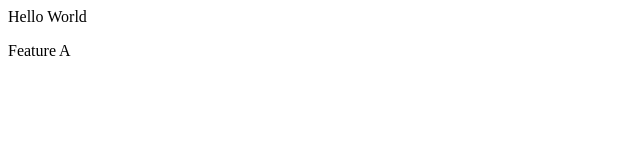
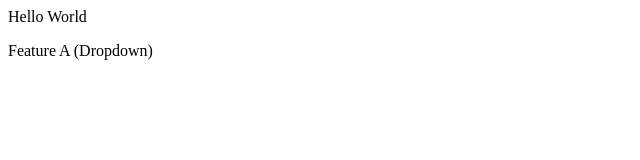
Before and after one commit to Shreejith43/localrepo, a plain HTML site: page index.html in a window 1280 px wide. Shown: the full height of the page, 0-640 px from the left. Drawn offline with Linux system fonts and the light colour scheme.

Commit message:
Added DROPDOWN

```diff
--- a/index.html
+++ b/index.html
@@ -1,2 +1,2 @@
 <p>Hello World</p>
-<p>Feature A</p>
+<p>Feature A (Dropdown)</p>
```
